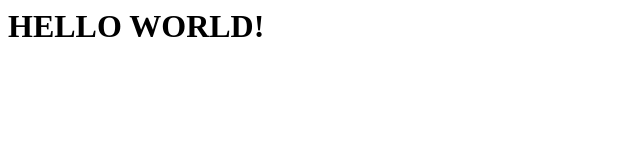
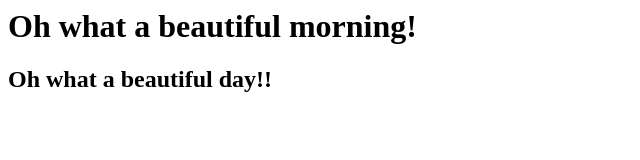
Before and after one commit to pcrbus123/sites-practice, a plain HTML site: page index.html in a window 1280 px wide. Shown: the whole page, without its empty margins (0-640 px from the left). Drawn offline with Linux system fonts and the light colour scheme.

Commit message:
added html content

```diff
--- a/index.html
+++ b/index.html
@@ -1 +1,2 @@
-<h1> HELLO WORLD!</h1>
+<h1> Oh what a beautiful morning!</h1>
+<h2>Oh what a beautiful day!!</h2>
```
